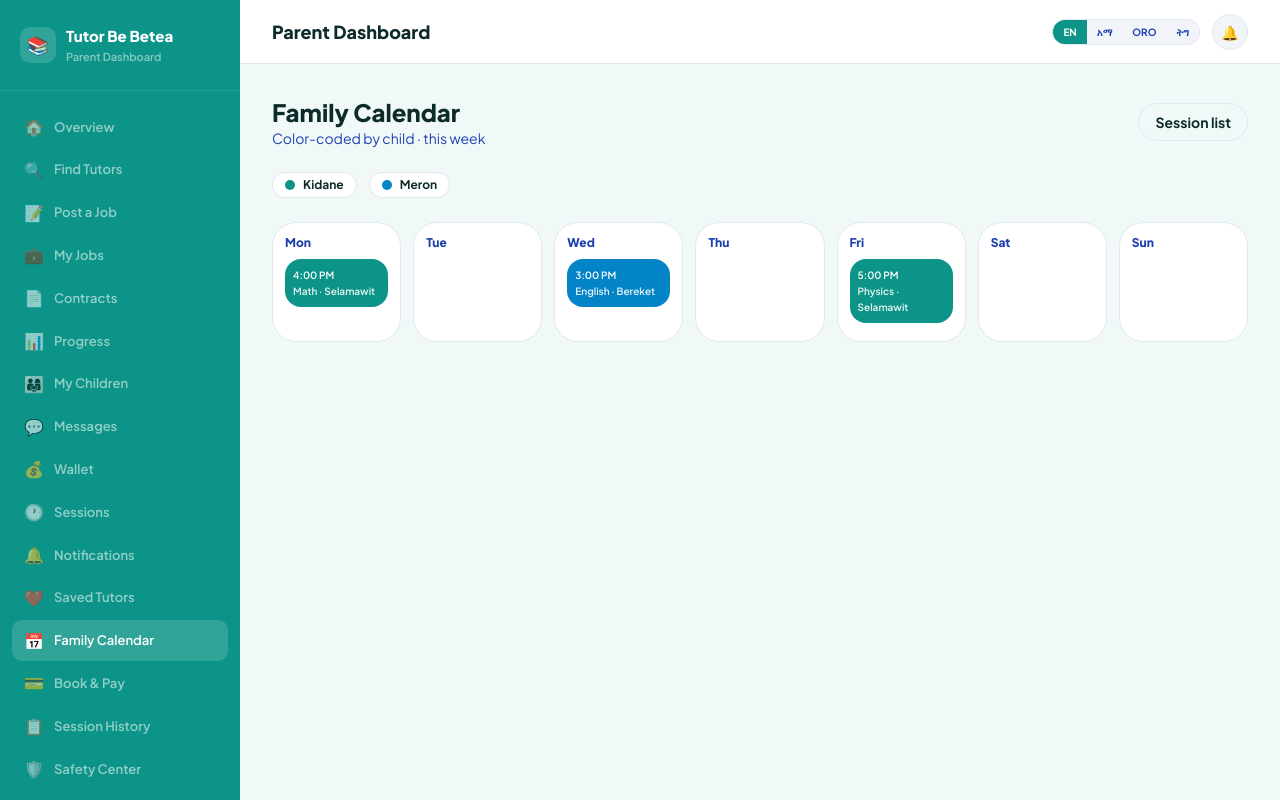
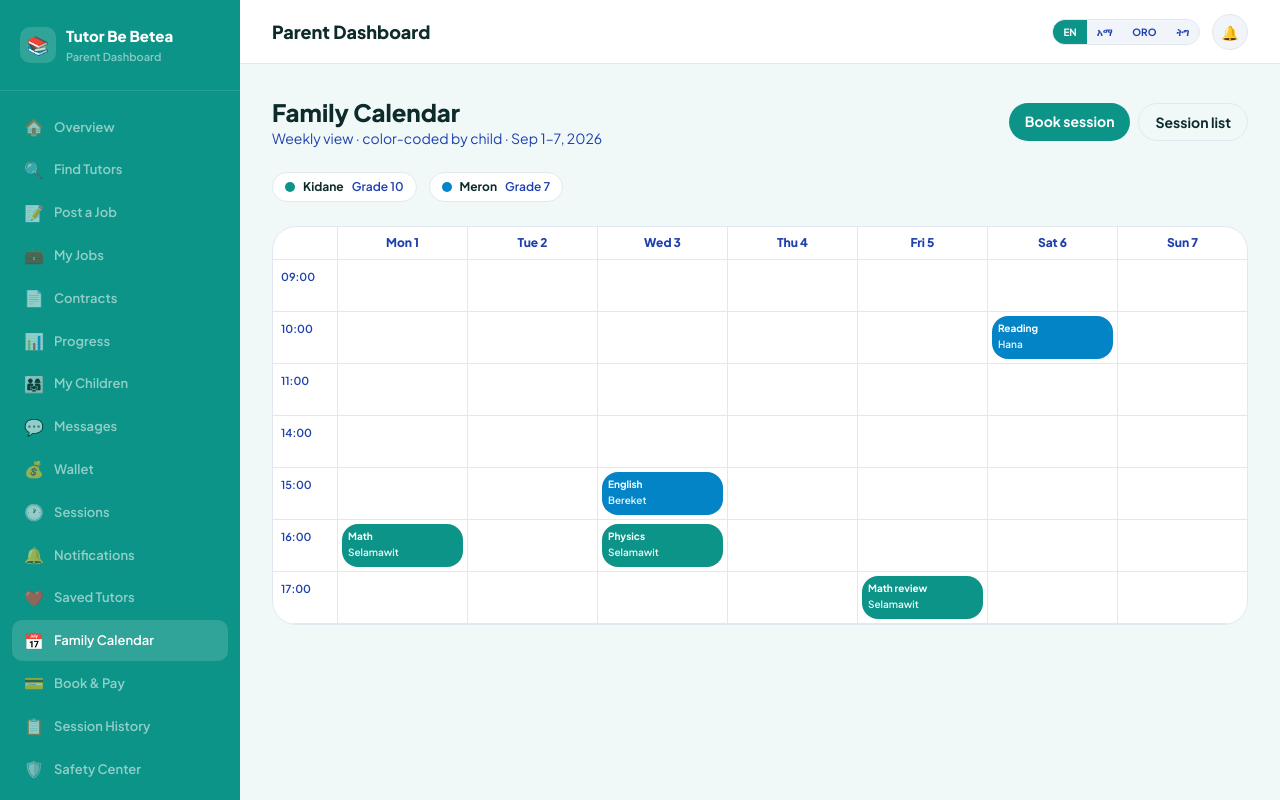
Before and after one commit to Zeordi/tutor-be-betea, a Next.js app in the folder apps/web/: page /parent/calendar in a window 1280 px wide. Shown: the top 800 px of the page. Built offline with nearby package versions, Linux system fonts and the light colour scheme; sample sign-in values are in the browser's storage.

Commit message:
Update page.tsx

```diff
--- a/apps/web/app/parent/calendar/page.tsx
+++ b/apps/web/app/parent/calendar/page.tsx
@@ -2,67 +2,145 @@
 
 import Link from "next/link";
 
-const DAYS = ["Mon", "Tue", "Wed", "Thu", "Fri", "Sat", "Sun"];
-const EVENTS = [
-  { day: "Mon", child: "Kidane", color: "#0D9488", title: "Math · Selamawit", time: "4:00 PM" },
-  { day: "Wed", child: "Meron", color: "#0284C7", title: "English · Bereket", time: "3:00 PM" },
-  { day: "Fri", child: "Kidane", color: "#0D9488", title: "Physics · Selamawit", time: "5:00 PM" },
+const DAYS = ["Mon 1", "Tue 2", "Wed 3", "Thu 4", "Fri 5", "Sat 6", "Sun 7"];
+const HOURS = ["09:00", "10:00", "11:00", "14:00", "15:00", "16:00", "17:00"];
+
+type Ev = {
+  day: number;
+  hour: string;
+  child: string;
+  color: string;
+  title: string;
+  tutor: string;
+};
+
+const EVENTS: Ev[] = [
+  { day: 0, hour: "16:00", child: "Kidane", color: "#0D9488", title: "Math", tutor: "Selamawit" },
+  { day: 2, hour: "15:00", child: "Meron", color: "#0284C7", title: "English", tutor: "Bereket" },
+  { day: 2, hour: "16:00", child: "Kidane", color: "#0D9488", title: "Physics", tutor: "Selamawit" },
+  { day: 4, hour: "17:00", child: "Kidane", color: "#0D9488", title: "Math review", tutor: "Selamawit" },
+  { day: 5, hour: "10:00", child: "Meron", color: "#0284C7", title: "Reading", tutor: "Hana" },
+];
+
+const CHILDREN = [
+  { name: "Kidane", color: "#0D9488", grade: "Grade 10" },
+  { name: "Meron", color: "#0284C7", grade: "Grade 7" },
 ];
 
 export default function ParentCalendarPage() {
   return (
     <div className="space-y-6">
-      <div className="flex items-center justify-between">
+      <div className="flex flex-col gap-3 sm:flex-row sm:items-center sm:justify-between">
         <div>
-          <h1 className="text-2xl font-extrabold text-[var(--text)]">Family Calendar</h1>
+          <h1 className="text-2xl font-extrabold text-[var(--foreground)]">Family Calendar</h1>
           <p className="text-sm text-[var(--secondary)]">
-            Color-coded by child · this week
+            Weekly view · color-coded by child · Sep 1–7, 2026
           </p>
         </div>
+        <div className="flex flex-wrap gap-2">
+          <Link
+            href="/parent/checkout"
+            className="rounded-xl bg-[var(--primary)] px-4 py-2 text-sm font-bold text-white"
+          >
+            Book session
+          </Link>
           <Link
             href="/parent/sessions"
-          className="rounded-xl border border-[var(--border)] px-4 py-2 text-sm font-bold text-[var(--text)]"
+            className="rounded-xl border border-[var(--border)] px-4 py-2 text-sm font-bold text-[var(--foreground)]"
           >
             Session list
           </Link>
         </div>
+      </div>
 
       <div className="flex flex-wrap gap-3">
-        {[
-          { name: "Kidane", color: "#0D9488" },
-          { name: "Meron", color: "#0284C7" },
-        ].map((c) => (
+        {CHILDREN.map((c) => (
           <span
             key={c.name}
-            className="inline-flex items-center gap-2 rounded-full border border-[var(--border)] bg-[var(--card)] px-3 py-1 text-xs font-bold"
+            className="inline-flex items-center gap-2 rounded-full border border-[var(--border)] bg-[var(--card)] px-3 py-1.5 text-xs font-bold text-[var(--foreground)]"
           >
             <span className="h-2.5 w-2.5 rounded-full" style={{ backgroundColor: c.color }} />
             {c.name}
+            <span className="font-semibold text-[var(--secondary)]">{c.grade}</span>
           </span>
         ))}
       </div>
 
-      <div className="grid gap-3 md:grid-cols-7">
-        {DAYS.map((d) => {
-          const dayEvents = EVENTS.filter((e) => e.day === d);
+      {/* Desktop week grid */}
+      <div className="hidden overflow-x-auto rounded-2xl border border-[var(--border)] bg-[var(--card)] md:block">
+        <div className="grid min-w-[720px] grid-cols-[64px_repeat(7,1fr)]">
+          <div className="border-b border-[var(--border)] p-2" />
+          {DAYS.map((d) => (
+            <div
+              key={d}
+              className="border-b border-l border-[var(--border)] p-2 text-center text-xs font-extrabold text-[var(--secondary)]"
+            >
+              {d}
+            </div>
+          ))}
+          {HOURS.map((h) => (
+            <>
+              <div
+                key={`h-${h}`}
+                className="border-b border-[var(--border)] p-2 text-[11px] font-semibold text-[var(--secondary)]"
+              >
+                {h}
+              </div>
+              {DAYS.map((_, di) => {
+                const hit = EVENTS.find((e) => e.day === di && e.hour === h);
+                return (
+                  <div
+                    key={`\( {di}- \){h}`}
+                    className="min-h-[52px] border-b border-l border-[var(--border)] p-1"
+                  >
+                    {hit && (
+                      <div
+                        className="h-full rounded-lg px-1.5 py-1 text-[10px] font-semibold text-white"
+                        style={{ backgroundColor: hit.color }}
+                      >
+                        <p className="truncate font-bold">{hit.title}</p>
+                        <p className="truncate opacity-90">{hit.tutor}</p>
+                      </div>
+                    )}
+                  </div>
+                );
+              })}
+            </>
+          ))}
+        </div>
+      </div>
+
+      {/* Mobile day cards */}
+      <div className="space-y-3 md:hidden">
+        {DAYS.map((d, di) => {
+          const dayEvents = EVENTS.filter((e) => e.day === di);
           return (
             <div
               key={d}
-              className="min-h-[120px] rounded-2xl border border-[var(--border)] bg-[var(--card)] p-3"
+              className="rounded-2xl border border-[var(--border)] bg-[var(--card)] p-4"
             >
-              <p className="mb-2 text-xs font-extrabold text-[var(--secondary)]">{d}</p>
+              <p className="mb-3 text-xs font-extrabold text-[var(--secondary)]">{d}</p>
+              {dayEvents.length === 0 ? (
+                <p className="text-xs text-[var(--secondary)]">No sessions</p>
+              ) : (
                 <div className="space-y-2">
                   {dayEvents.map((e) => (
                     <div
-                    key={e.title}
-                    className="rounded-lg p-2 text-[10px] font-semibold text-white"
+                      key={`\( {e.hour}- \){e.title}`}
+                      className="flex items-center gap-3 rounded-xl px-3 py-2 text-sm text-white"
                       style={{ backgroundColor: e.color }}
                     >
-                    <p>{e.time}</p>
-                    <p className="opacity-90">{e.title}</p>
+                      <span className="font-mono text-xs font-bold opacity-90">{e.hour}</span>
+                      <div className="min-w-0 flex-1">
+                        <p className="truncate font-bold">
+                          {e.title} · {e.child}
+                        </p>
+                        <p className="truncate text-xs opacity-90">{e.tutor}</p>
+                      </div>
                     </div>
                   ))}
                 </div>
+              )}
             </div>
           );
         })}
```
Lines whose indentation alone changed are shown as unchanged.
